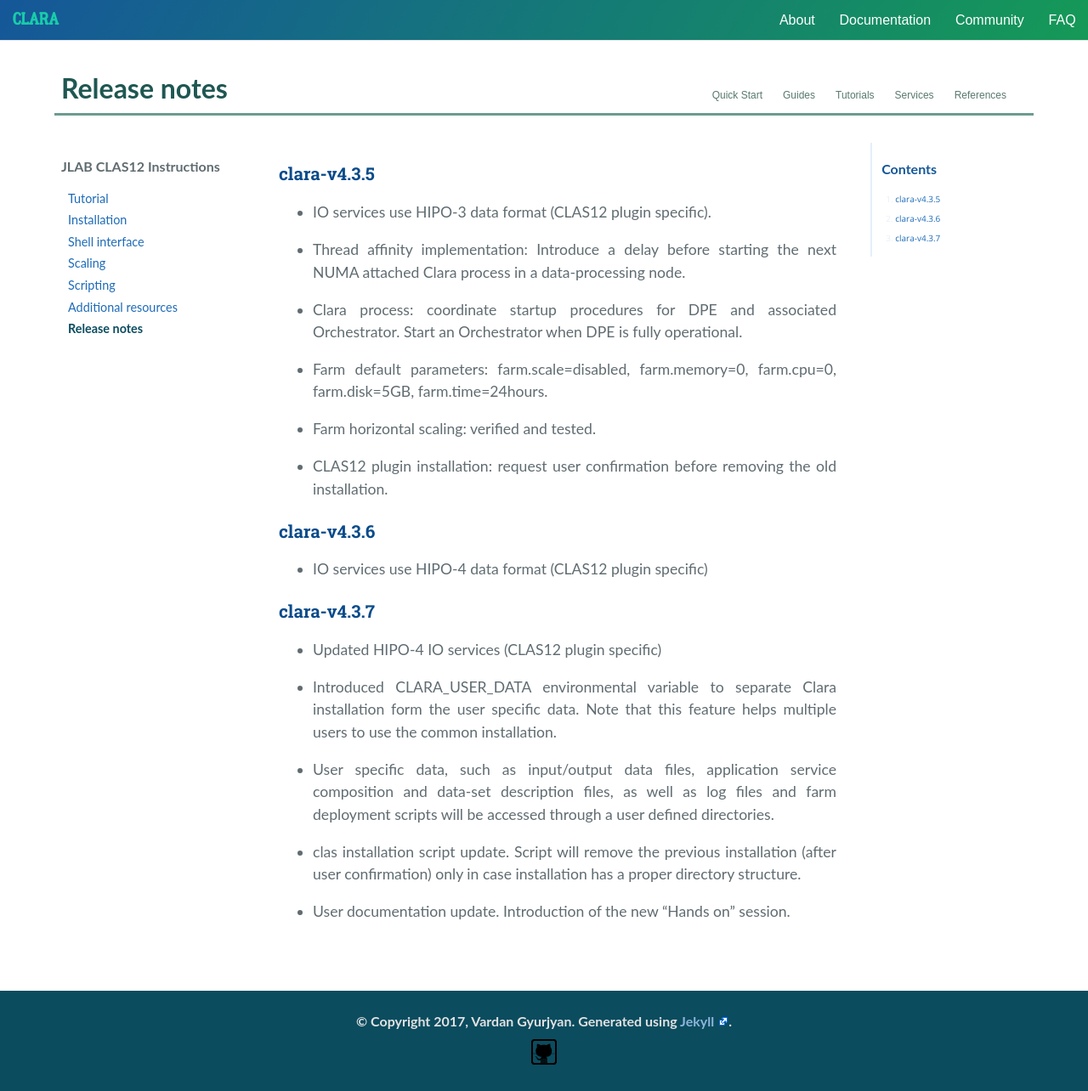
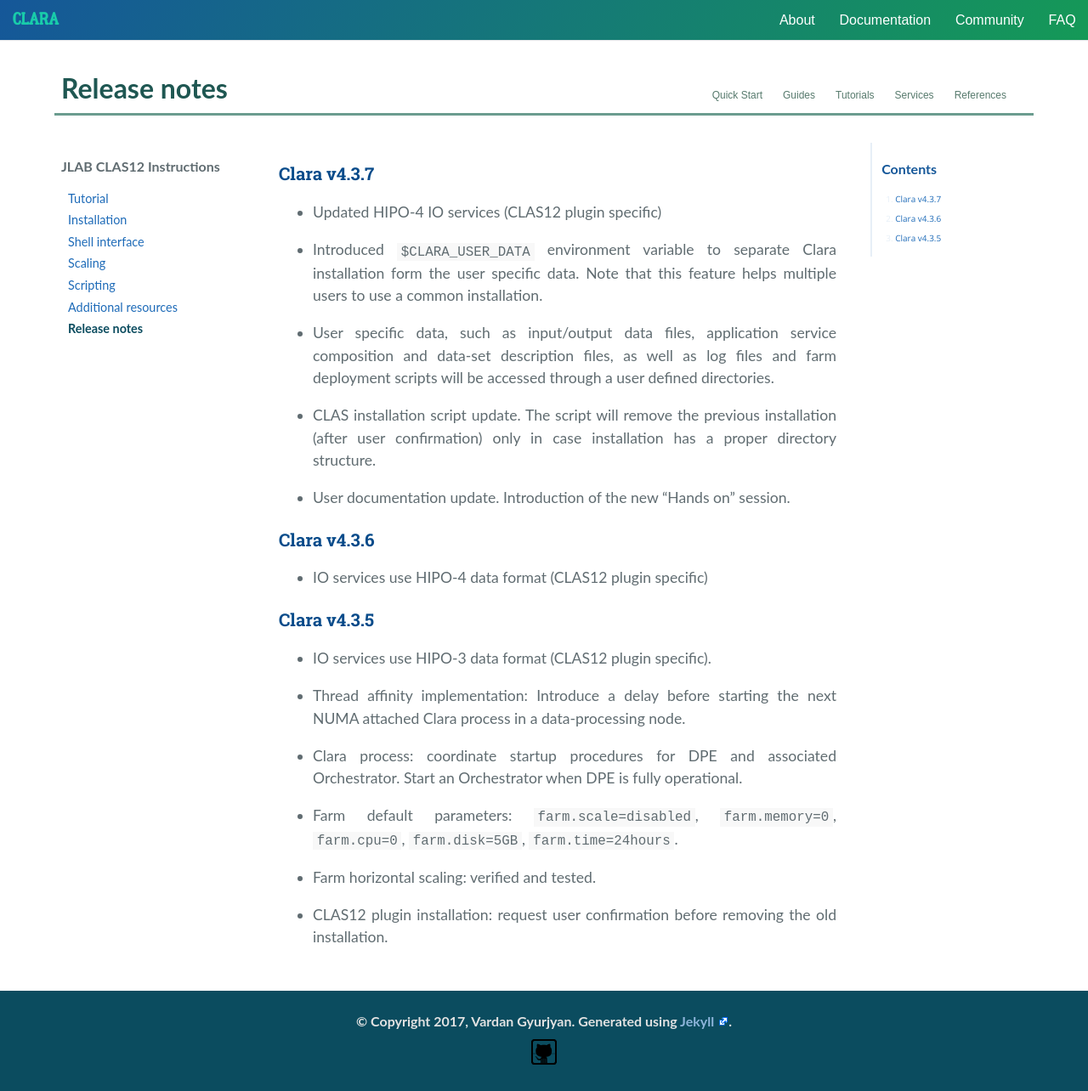
Before and after one commit to JeffersonLab/clara-docs, a Jekyll site: the page built from docs/clas/release-notes.md, in a window 1280 px wide and 1284 px high. Shown: the whole window at 85% size. Built offline with Jekyll 4.4.1, drawn with Linux system fonts in a browser that asks for light colours; nearby versions of some CDN libraries.

Commit message:
Use proper ordering for release notes
Put newer versions first.

```diff
--- a/docs/clas/release-notes.md
+++ b/docs/clas/release-notes.md
@@ -2,37 +2,44 @@
 title: Release notes
 ---
 
-### clara-v4.3.5
+### Clara v4.3.7
+
+- Updated HIPO-4 IO services (CLAS12 plugin specific)
+
+- Introduced `$CLARA_USER_DATA` environment variable
+  to separate Clara installation form the user specific data.
+  Note that this feature helps multiple users to use a common installation.
+
+- User specific data, such as input/output data files, application service
+  composition and data-set description files, as well as log files and farm
+  deployment scripts will be accessed through a user defined directories.
+
+- CLAS installation script update. The script will remove the previous
+  installation (after user confirmation) only in case installation has a
+  proper directory structure.
+
+- User documentation update. Introduction of the new "Hands on" session.
+
+### Clara v4.3.6
+
+- IO services use HIPO-4 data format (CLAS12 plugin specific)
+
+### Clara v4.3.5
 
 - IO services use HIPO-3 data format (CLAS12 plugin specific).
 
-- Thread affinity implementation: Introduce a delay before starting the next NUMA attached Clara process in a data-processing node.<br>
+- Thread affinity implementation:
+  Introduce a delay before starting the next NUMA attached Clara process
+  in a data-processing node.
 
-- Clara process: coordinate startup procedures for DPE and associated Orchestrator. Start an Orchestrator when DPE is fully operational.<br>
+- Clara process: coordinate startup procedures
+  for DPE and associated Orchestrator.
+  Start an Orchestrator when DPE is fully operational.
 
-- Farm default parameters: farm.scale=disabled, farm.memory=0, farm.cpu=0, farm.disk=5GB, farm.time=24hours.<br>
+- Farm default parameters: `farm.scale=disabled`, `farm.memory=0`,
+  `farm.cpu=0`, `farm.disk=5GB`, `farm.time=24hours`.
 
-- Farm horizontal scaling: verified and tested.<br>
+- Farm horizontal scaling: verified and tested.
 
-- CLAS12 plugin installation: request user confirmation before removing the old installation.
-
-### clara-v4.3.6
-
-- IO services use HIPO-4 data format (CLAS12 plugin specific)
-
-### clara-v4.3.7
-
-- Updated HIPO-4 IO services (CLAS12 plugin specific)
-
-- Introduced CLARA_USER_DATA environmental variable to separate
-Clara installation form the user specific data. Note that this feature
-helps multiple users to use the common installation.
-
-- User specific data, such as input/output data files, application
-service composition and data-set description files, as well as log files and farm deployment scripts will be
-accessed through a user defined directories.
-
-- clas installation script update. Script will remove the previous installation
-(after user confirmation) only in case installation has a proper directory structure.
-
-- User documentation update. Introduction of the new "Hands on" session.
+- CLAS12 plugin installation:
+  request user confirmation before removing the old installation.
```
